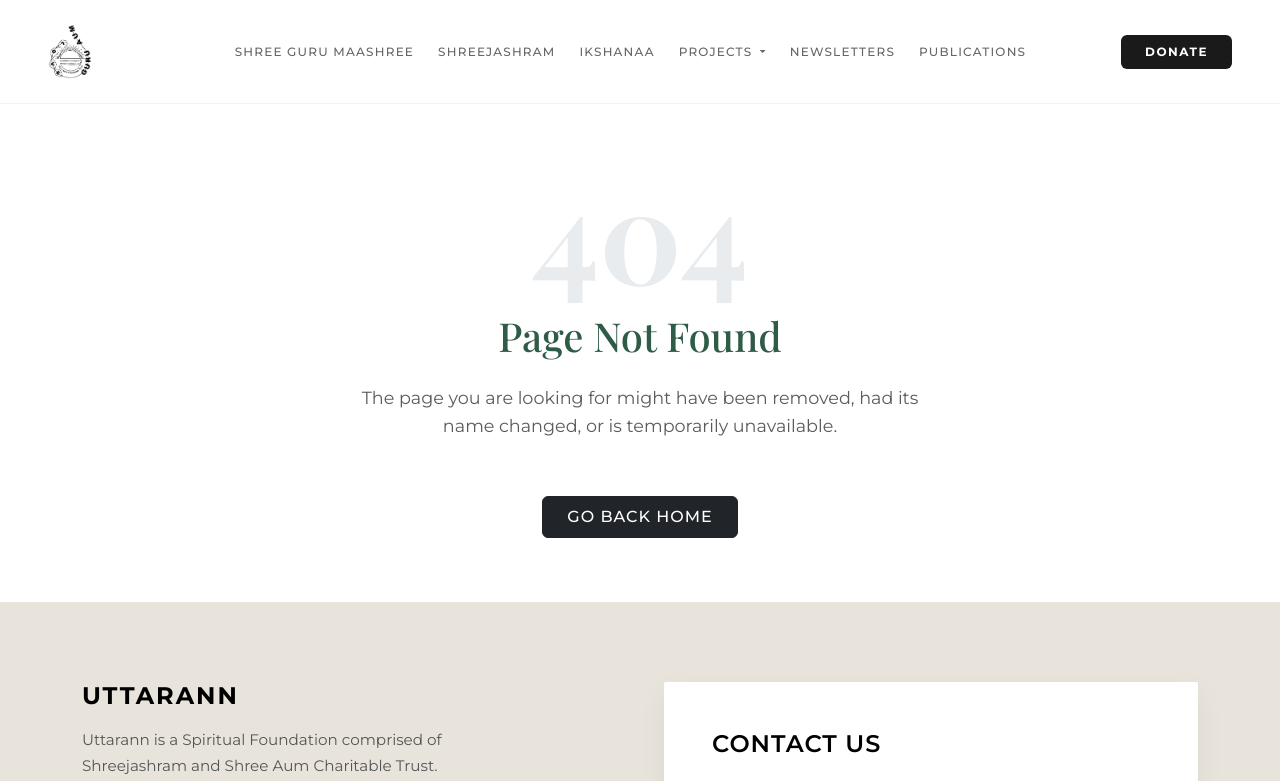
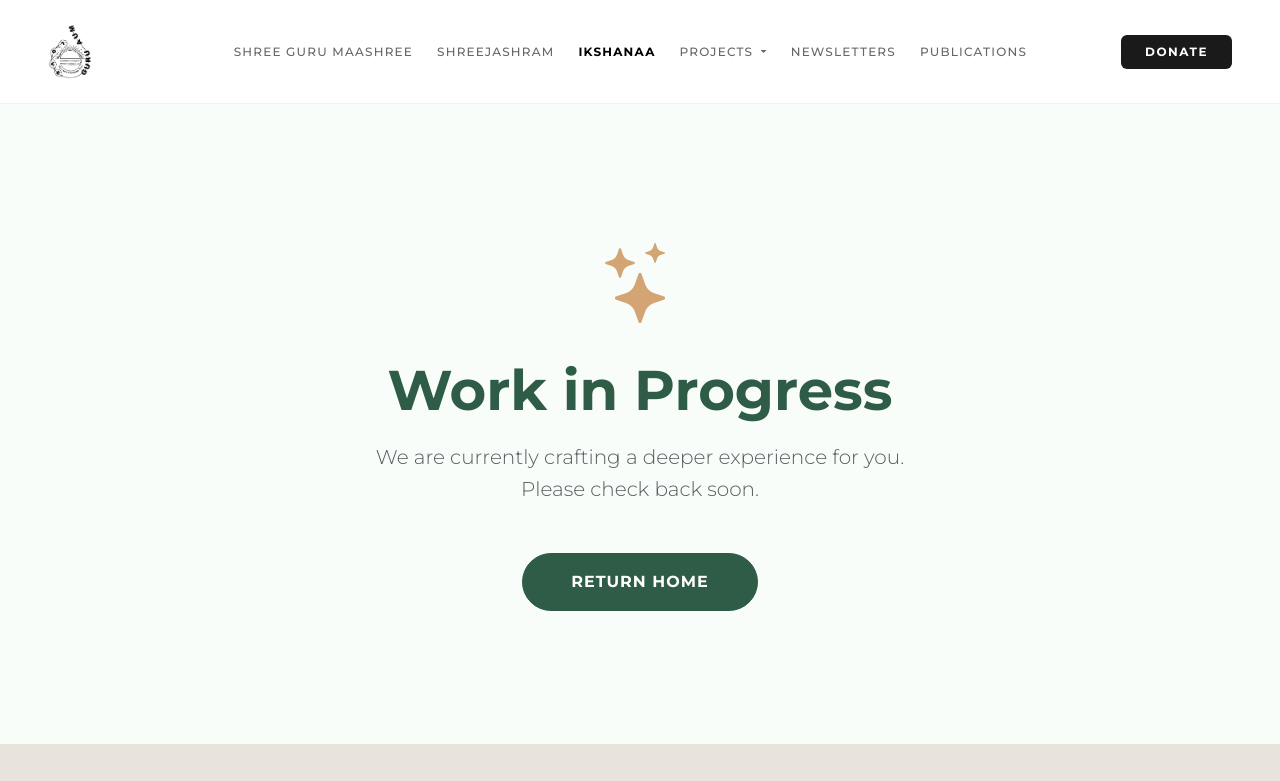
Before and after one commit to Markandeya/maashreeaum.org, an Angular app: page /wip in a window 1280 px wide. Shown: the top 781 px of the page. Built offline with nearby package versions, Linux system fonts and the light colour scheme; a web font is replaced by a local one.

Commit message:
feat: Add a new Work in Progress page and update the IKSHANAA header link to redirect to it.

```diff
--- a/src/app/app.routes.ts
+++ b/src/app/app.routes.ts
@@ -11,6 +11,7 @@
 import { BhavasanaComponent } from './pages/karmayog/bhavasana-page/bhavasana.component';
 import { ShreeGuruVidyalayaComponent } from './pages/karmayog/shree-guru-vidyalaya-page/shree-guru-vidyalaya.component';
 import { IkshanaaComponent } from './pages/ikshanaa/ikshanaa.component';
+import { WipComponent } from './pages/wip/wip.component';
 
 export const routes: Routes = [
     { path: '', component: LandingPage },
@@ -24,6 +25,7 @@
     { path: 'karmayog/shree-guru-vidyalaya', component: ShreeGuruVidyalayaComponent },
     { path: 'ikshanaa', component: IkshanaaComponent },
     { path: 'privacy-policy', component: PrivacyPolicyComponent },
+    { path: 'wip', component: WipComponent },
     { path: '404', component: NotFoundComponent },
     { path: '**', component: NotFoundComponent }
 ];
--- a/src/app/components/header/header.html
+++ b/src/app/components/header/header.html
@@ -21,7 +21,7 @@
             (click)="closeMenu()">SHREEJASHRAM</a>
         </li>
         <li class="nav-item">
-          <a class="nav-link px-0 text-center" routerLink="/ikshanaa" routerLinkActive="active"
+          <a class="nav-link px-0 text-center" routerLink="/wip" routerLinkActive="active"
             (click)="closeMenu()">IKSHANAA</a>
         </li>
         <li class="nav-item dropdown" routerLinkActive="active">
--- /dev/null
+++ b/src/app/pages/wip/wip.component.html
@@ -0,0 +1,13 @@
+<div class="wip-container d-flex align-items-center justify-content-center">
+    <div class="text-center p-5">
+        <i class="bi bi-stars display-1 text-gold mb-4 d-block"></i>
+        <h1 class="display-4 fw-bold text-green mb-3">Work in Progress</h1>
+        <p class="lead text-muted mb-5">
+            We are currently crafting a deeper experience for you.<br>
+            Please check back soon.
+        </p>
+        <a routerLink="/" class="btn btn-primary px-5 py-3 rounded-pill fw-bold letter-spacing-1">
+            RETURN HOME
+        </a>
+    </div>
+</div>
--- /dev/null
+++ b/src/app/pages/wip/wip.component.scss
@@ -0,0 +1,28 @@
+.wip-container {
+    min-height: 80vh;
+    background-color: #f9fdfa; // Very light green tint background
+}
+
+.text-gold {
+    color: #d4a574;
+}
+
+.text-green {
+    color: #2e5c46;
+}
+
+.letter-spacing-1 {
+    letter-spacing: 1px;
+}
+
+.btn-primary {
+    background-color: #2e5c46;
+    border-color: #2e5c46;
+    transition: all 0.3s ease;
+
+    &:hover {
+        background-color: #244a38;
+        border-color: #244a38;
+        transform: translateY(-2px);
+    }
+}
```
Also changed, not shown: src/app/pages/wip/wip.component.ts (added, +12 -0 lines).
